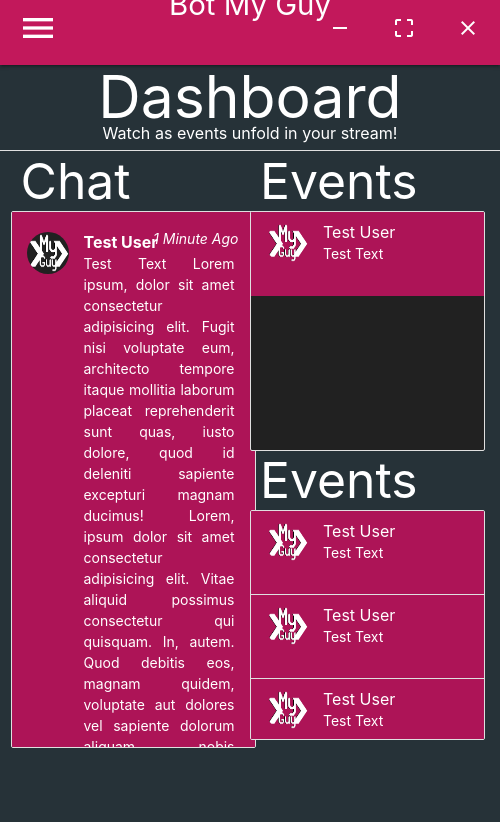
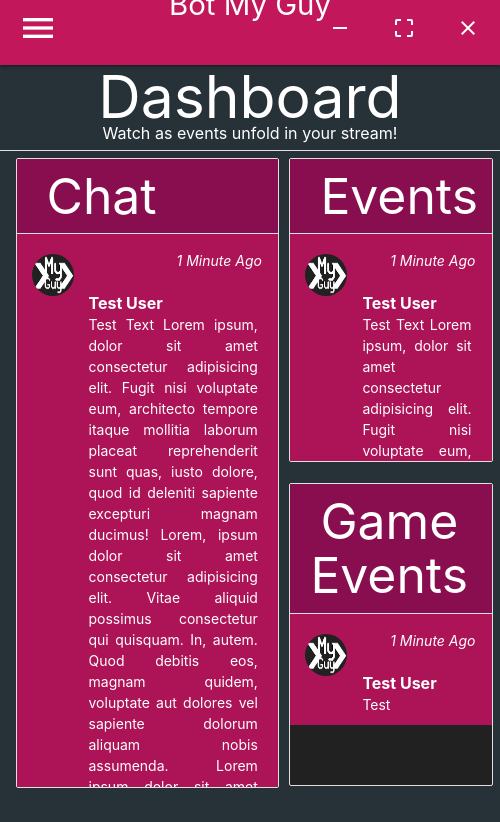
Before and after one commit to CodeDigital/botmyguy, an Electron app: page user-interface/home/template.html in a window 500 px wide. Before the commit the page ends 800 px from the top, so only its background shows below. Drawn offline with nearby package versions, Linux system fonts and the light colour scheme; no server answers.

Commit message:
Dashboard Design Finalized (v1 at least)

```diff
--- a/user-interface/home/template.html
+++ b/user-interface/home/template.html
@@ -15,7 +15,7 @@
 
 </head>
 
-<body class=" blue-grey darken-4 white-text">
+<body class=" blue-grey darken-4 white-text" style="overflow: hidden;">
 
   <nav style="height: 65px;">
     <div class="nav-wrapper pink darken-2" style="height: 65px;">
@@ -131,11 +131,15 @@
           <div class="divider"></div>
     </div>
 
-  <div style="margin-top: -30px; margin-bottom: 0px;margin-left: auto;margin-right: auto;">
+  <div style="margin-bottom: 0px;margin-left: 1vw;margin-right: 1.5vw;overflow-y: hidden;">
     <div class="row" style="overflow-y: hidden;margin-top: 0px;">
-      <div class="col s6" style="padding-right: -100px;">
-        <h2 style="margin-left: 10px;margin-bottom: -5px;">Chat</h2>
-        <ul class="collection grey darken-4" style="width: 49vw;height: calc(100vh - 263px);overflow-y:auto; ">
+      <div class="col s7">
+        <!-- <h2 style="margin-left: 10px;margin-bottom: -5px;">Chat</h2> -->
+        <ul class="collection with-header grey darken-4" style="overflow-y:auto; height: calc(100vh - 170px);">
+        <li class="collection-header pink darken-4">
+          <h2 style="margin-left: 10px;display: inline;">Chat</h2>
+          <p class="white-text right" >What are your viewers saying in chat live?</p>
+        </li>
           <li class="collection-item avatar pink darken-3">
             <img src="../assets/img/logo-white.png" alt="" class="circle grey darken-4" style="margin-top: 10px;">
                         <!-- <h6 class="title">Test User</h6> -->
@@ -148,50 +152,44 @@
           </li>
         </ul>
       </div>
-      <div class="col s6" style="margin-bottom: 0px;">
-        <div class="row">
-          <h2 style="margin-left: 10px;margin-bottom: -5px;">Events</h2>
-          <ul class="collection grey darken-4" style="width: 47vw;height: calc(50vh - 160px);overflow-y:auto; ">
+      <div class="col s5">
+        <div class="row" style="margin-bottom: 0;">
+<ul class="collection with-header grey darken-4" style="overflow-y:auto; height: calc(50vh - (170px / 1.77));">
+  <li class="collection-header pink darken-4">
+    <h2 style="margin-left: 10px;display: inline;">Events</h2>
+    <p class="white-text right">What events in the stream are you missing?</p>
+  </li>
   <li class="collection-item avatar pink darken-3">
-              <img src="../assets/img/logo-white.png" alt="" class="circle">
+    <img src="../assets/img/logo-white.png" alt="" class="circle grey darken-4" style="margin-top: 10px;">
     <!-- <h6 class="title">Test User</h6> -->
-              <span class="title">Test User</span>
-              <p>Test Text</p>
+    <span class="title" style="margin-top: 10px;display:block;">
+      <b>Test User</b>
+    </span>
+    <p style="text-align: justify;">Test Text Lorem ipsum, dolor sit amet consectetur adipisicing elit. Fugit nisi voluptate eum, architecto tempore itaque
+      mollitia laborum placeat reprehenderit sunt quas, iusto dolore, quod id deleniti sapiente excepturi magnam ducimus!
+      Lorem, ipsum dolor sit amet consectetur adipisicing elit. Vitae aliquid possimus consectetur qui quisquam. In, autem.
+      Quod debitis eos, magnam quidem, voluptate aut dolores vel sapiente dolorum aliquam nobis assumenda. Lorem ipsum dolor
+      sit amet consectetur adipisicing elit. Consectetur vitae non sed ipsum totam voluptate enim quidem explicabo. Qui dicta,
+      exercitationem aperiam aliquid reiciendis repudiandae et minima quas reprehenderit voluptatem!
+    </p>
+    <i class="secondary-content white-text">1 Minute Ago</i>
   </li>
 </ul>
         </div>
-        <div class="row" style="margin-top: -45px;margin-bottom: 0px;">
-          <h2 style="margin-left: 10px;margin-bottom: -5px;">Events</h2>
-          <ul class="collection grey darken-4" style="width: 47vw;height: calc(50vh - 170px);overflow-y:auto; ">
-            <li class="collection-item avatar pink darken-3">
-              <img src="../assets/img/logo-white.png" alt="" class="circle">
-              <!-- <h6 class="title">Test User</h6> -->
-              <span class="title">Test User</span>
-              <p>Test Text</p>
+        <div class="row" style="margin-bottom: 0px;margin-top: 0;">
+<ul class="collection with-header grey darken-4" style="overflow-y:auto; height: calc(50vh - (170px / 1.77));">
+  <li class="collection-header pink darken-4">
+    <h2 style="margin-left: 10px;display: inline;">Game Events</h2>
+    <p class="white-text right">What's happening in your stream games?</p>
   </li>
   <li class="collection-item avatar pink darken-3">
-              <img src="../assets/img/logo-white.png" alt="" class="circle">
+    <img src="../assets/img/logo-white.png" alt="" class="circle grey darken-4" style="margin-top: 10px;">
     <!-- <h6 class="title">Test User</h6> -->
-              <span class="title">Test User</span>
-              <p>Test Text</p>
-            </li>
-            <li class="collection-item avatar pink darken-3">
-              <img src="../assets/img/logo-white.png" alt="" class="circle">
-              <!-- <h6 class="title">Test User</h6> -->
-              <span class="title">Test User</span>
-              <p>Test Text</p>
-            </li>
-            <li class="collection-item avatar pink darken-3">
-              <img src="../assets/img/logo-white.png" alt="" class="circle">
-              <!-- <h6 class="title">Test User</h6> -->
-              <span class="title">Test User</span>
-              <p>Test Text</p>
-            </li>
-            <li class="collection-item avatar pink darken-3">
-              <img src="../assets/img/logo-white.png" alt="" class="circle">
-              <!-- <h6 class="title">Test User</h6> -->
-              <span class="title">Test User</span>
-              <p>Test Text</p>
+    <span class="title" style="margin-top: 10px;display:block;">
+      <b>Test User</b>
+    </span>
+    <p style="text-align: justify;">Test
+    <i class="secondary-content white-text">1 Minute Ago</i>
   </li>
 </ul>
         </div>
```
Also changed, not shown: user-interface/assets/img/Dashboard Final Week 1 - May 2018.png (added). Lines whose indentation alone changed are shown as unchanged.
